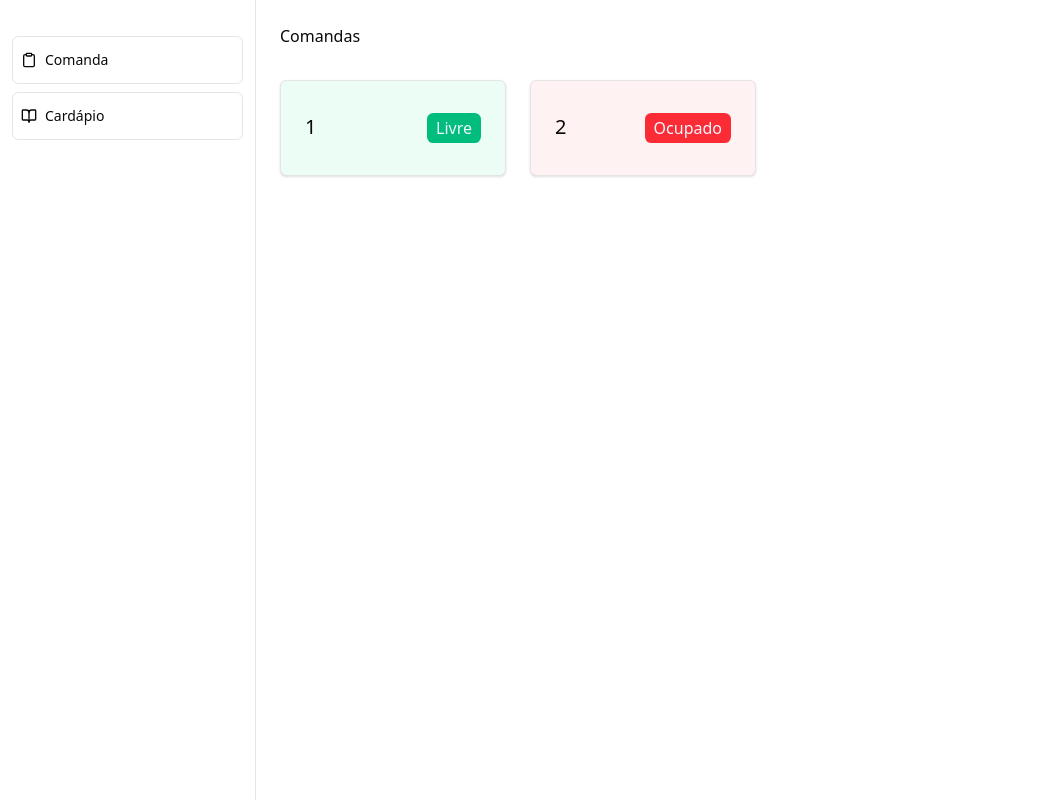
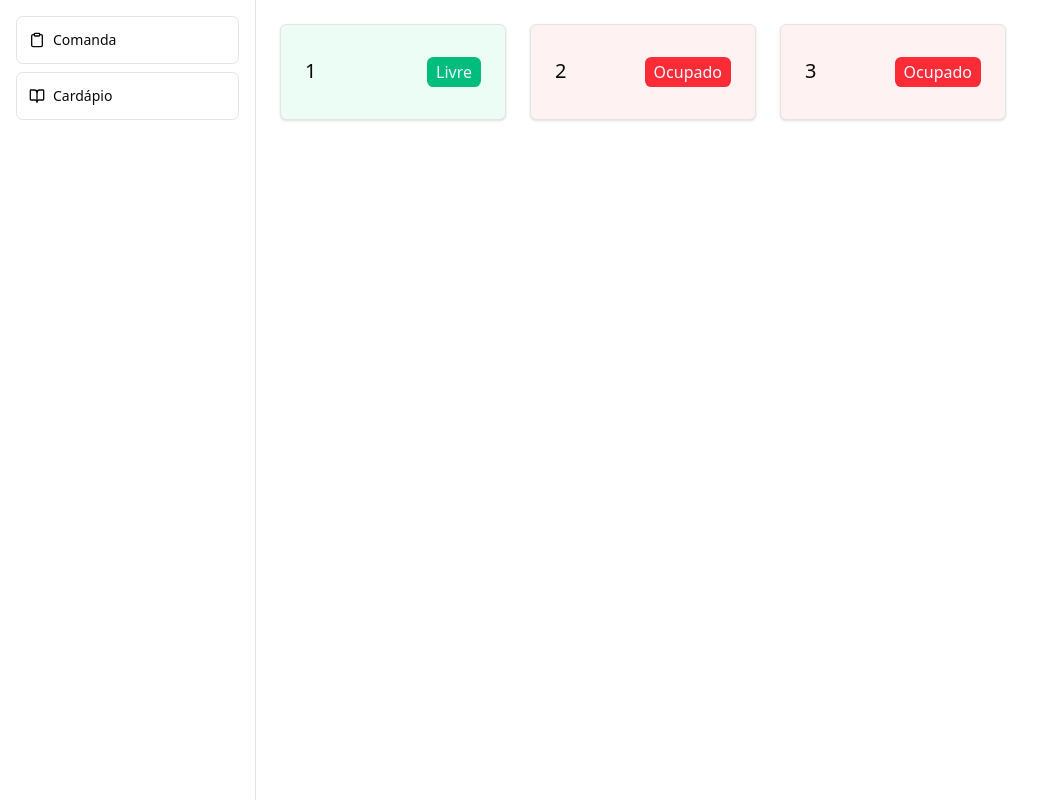
Before and after one commit to mfjack/manana-system, a Next.js app: page / in a window 1280 px wide. Shown: the whole page, without its empty margins (0-1057 px from the left). Built offline with nearby package versions, Linux system fonts and the light colour scheme.

Commit message:
style: adjust spacing and padding in the Sidebar and on the order page

```diff
--- a/src/app/page.tsx
+++ b/src/app/page.tsx
@@ -12,14 +12,13 @@ type Order = {
 const orders: Order[] = [
   { id: 1, status: "Livre" },
   { id: 2, status: "Ocupado" },
+  { id: 3, status: "Ocupado" },
 ];
 
 export default function OrderPage() {
   return (
     <section className="h-screen p-6 flex flex-col overflow-y-auto">
-      <h1>Comandas</h1>
-
-      <div className="flex flex-col mt-8 gap-6 items-center sm:grid sm:grid-cols-2 lg:grid-cols-3 xl:grid-cols-4 2xl:grid-cols-5">
+      <div className="flex flex-col gap-6 items-center sm:grid sm:grid-cols-2 lg:grid-cols-3 xl:grid-cols-4 2xl:grid-cols-5">
         {orders.map((order) => (
           <Card
             key={order.id}
--- a/src/components/sidebar.tsx
+++ b/src/components/sidebar.tsx
@@ -17,15 +17,15 @@ const menuItems = [
 
 export function Sidebar() {
   return (
-    <section className="h-full p-3 border-r lg:w-64 flex flex-col justify-between">
+    <section className="h-full p-4 border-r lg:w-64 flex flex-col justify-between">
       <nav>
-        <ul className="flex flex-col gap-2 mt-6">
+        <ul className="flex flex-col gap-2">
           {menuItems.map((item) => (
             <li key={item.label}>
               <Button
                 asChild
                 variant="ghost"
-                className="flex items-center gap-2 border p-2 rounded-sm w-fit justify-start lg:h-12 lg:w-full "
+                className="flex items-center gap-2 border p-3 rounded-sm w-fit justify-start h-10 lg:h-12 lg:w-full "
               >
                 <Link href={item.href}>
                   <span>{item.icon}</span>
```
